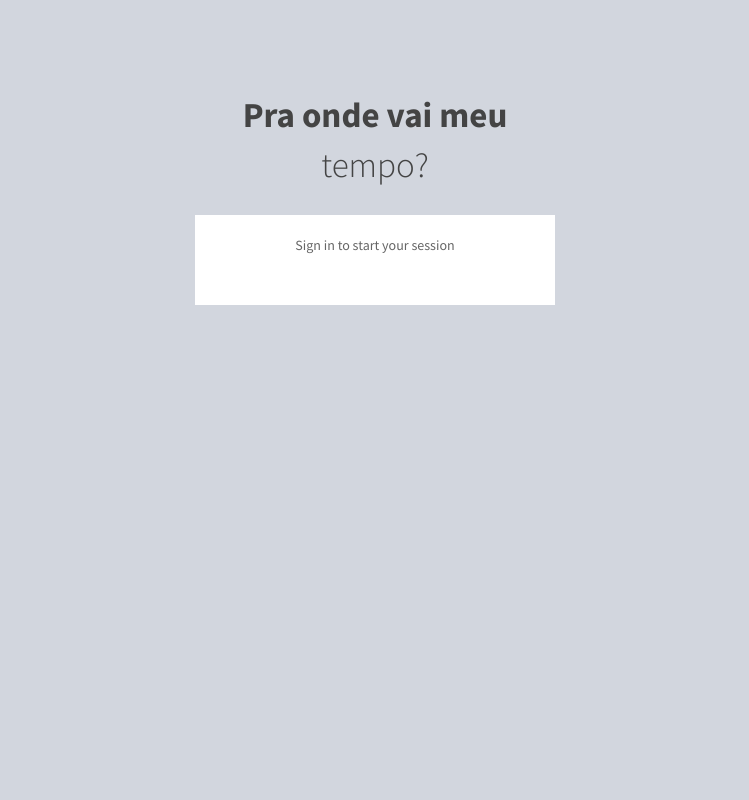
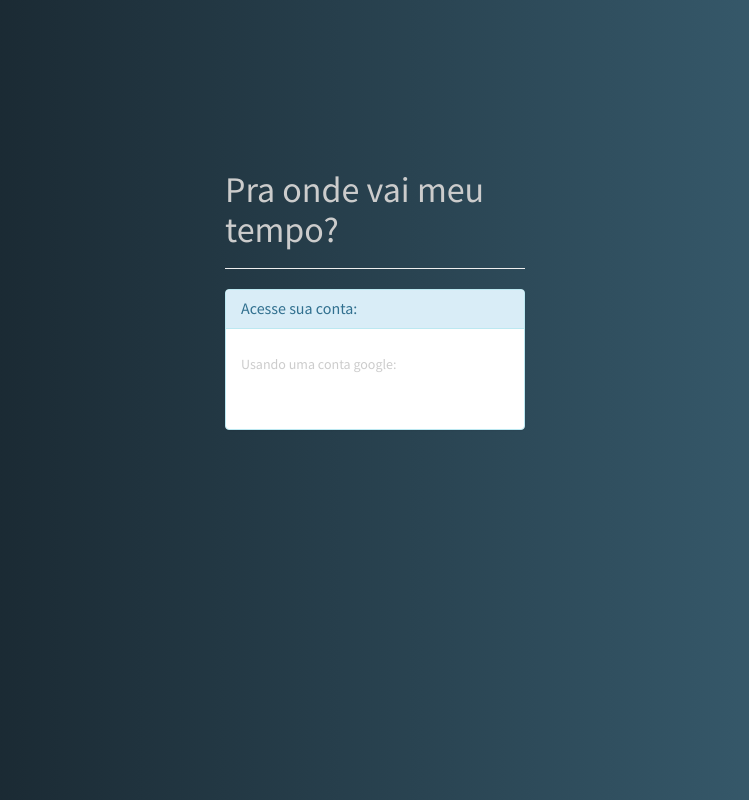
Before and after one commit to leonardox/praondevaimeutempo, a Django app: page /login in a window 1280 px wide. Shown: the whole page, without its empty margins (265-1014 px from the left). Run offline with Django 3.2, Linux system fonts and the light colour scheme; some libraries are stand-ins or nearby versions.

Commit message:
melhorando layout da tela de login

```diff
--- a/aplicacao/templates/login.html
+++ b/aplicacao/templates/login.html
@@ -1,24 +1,29 @@
-
-
 <!DOCTYPE html>
 <html>
 <head>
     <meta http-equiv="X-UA-Compatible" content="IE=edge">
     <title>Pra onde vai meu tempo?</title>
+    {% load staticfiles %}
     <!-- Tell the browser to be responsive to screen width -->
     <meta content="width=device-width, initial-scale=1, maximum-scale=1, user-scalable=no"
           name="viewport">
+
+    <link rel="stylesheet" href="{% static "bootstrap/css/main.css" %}">
+
     <!-- Bootstrap 3.3.5 -->
     <link rel="stylesheet"
           href="https://code.jquery.com/ui/1.11.4/themes/ui-lightness/jquery-ui.css">
-    <link rel="stylesheet" href="/static/bootstrap/css/bootstrap.min.css">
+
+    <link rel="stylesheet" href="{% static "bootstrap/css/bootstrap.min.css" %}">
+
     <!-- Font Awesome -->
-    <link rel="stylesheet" href="/static/dist/css/AdminLTE.min.css">
+    <link rel="stylesheet" href="{% static "dist/css/AdminLTE.min.css" %}">
     <!-- AdminLTE Skins. We have chosen the skin-blue for this starter
           page. However, you can choose any other skin. Make sure you
           apply the skin class to the body tag so the changes take effect.
     -->
-    <link rel="stylesheet" href="/static/dist/css/skins/skin-blue.min.css">
+    <link rel="stylesheet" href="{% static "dist/css/skins/skin-blue.min.css" %}">
+
     <meta name="google-signin-scope" content="profile email">
     <meta name="google-signin-client_id"
           content="989089397611-12ht7slm56r3na1ujq5o3qc74k4kpnts.apps.googleusercontent.com">
@@ -32,19 +37,31 @@
     <script src="//code.jquery.com/jquery-1.12.0.min.js"></script>
     <script src="//code.jquery.com/jquery-migrate-1.2.1.min.js"></script>
 </head>
-<body class="login-page">
-<div class="login-box">
-    <div class="login-logo">
-        <a href="../../index2.html"><b>Pra onde vai meu </b>tempo?</a>
-    </div><!-- /.login-logo -->
-    <div class="login-box-body">
-        <p class="login-box-msg">Sign in to start your session</p>
-        <div class="social-auth-links text-center">
-            <div class="g-signin2 " data-onsuccess="onSignIn" data-theme="dark"></div>
-        </div><!-- /.social-auth-links -->
 
-    </div><!-- /.login-box-body -->
-</div><!-- /.login-box -->
+
+<body>
+<div class="middlePage">
+    <div class="page-header">
+        <h1 class="logo">Pra onde vai meu tempo?</h1>
+    </div>
+
+    <div class="panel panel-info">
+        <div class="panel-heading">
+            <h3 class="panel-title">Acesse sua conta:</h3>
+        </div>
+
+    <!--    <div class="panel-body row1">
+            <p class="login-box-msg">Sign in to start your session</p>
+            <div class="g-signin2 " style="display: inline-block;" data-onsuccess="onSignIn"
+                 data-theme="dark"></div>
+        </div> -->
+        <div class="social-auth-links panel-body">
+            <p>Usando uma conta google:</p>
+            <div class="g-signin2" style="display: inline-block;" data-onsuccess="onSignIn" data-theme="light"
+                 style="display: inline-block;"></div>
+        </div>
+    </div>
+</div>
 <div class="hidden">
     <form action="usuario/add" method="post">
         {% csrf_token %}
@@ -67,13 +84,6 @@
         $('#id_user_id').val(profile.getId());
 
 
-
-
-
-
-
-
-
         $('#adicionar').click();
     }
     ;
--- /dev/null
+++ b/praondevaimeutempo/static/bootstrap/css/main.css
@@ -0,0 +1,41 @@
+@charset "UTF-8";
+/* CSS Document */
+
+body {
+    width:100px;
+	height:100px;
+  background: -webkit-linear-gradient(90deg, #16222A 10%, #3A6073 90%); /* Chrome 10+, Saf5.1+ */
+  background:    -moz-linear-gradient(90deg, #16222A 10%, #3A6073 90%); /* FF3.6+ */
+  background:     -ms-linear-gradient(90deg, #16222A 10%, #3A6073 90%); /* IE10 */
+  background:      -o-linear-gradient(90deg, #16222A 10%, #3A6073 90%); /* Opera 11.10+ */
+  background:         linear-gradient(90deg, #16222A 10%, #3A6073 90%); /* W3C */
+font-family: 'Raleway', sans-serif;
+}
+
+p {
+	color:#CCC;
+}
+
+.spacing {
+	padding-top:7px;
+	padding-bottom:7px;
+}
+.middlePage {
+	width: 300px;
+    height: 500px;
+    position: absolute;
+    top:0;
+    bottom: 0;
+    left: 0;
+    right: 0;
+    margin: auto;
+}
+
+.logo {
+	color:#CCC;
+}
+
+#googlelogin {
+    margin-left: 10px;
+    margin-right: 10px;
+}
```
